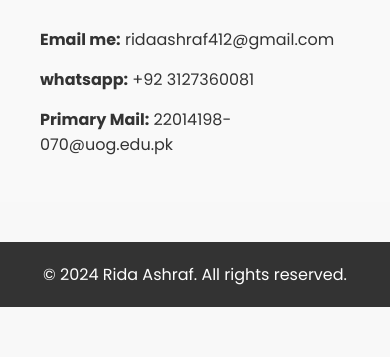
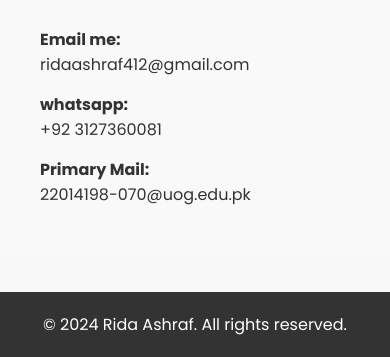
Before and after one commit to Waleed-khattak/HTML_CSS_Portfollio, a plain HTML site: page index.html in a window 390 px wide. Shown: the part 2551-2908 px from the top of the page. Before the commit the page ends 2858 px from the top, so only its background shows below. Drawn offline with Linux system fonts and the light colour scheme.

Commit message:
Update style.css

```diff
--- a/style.css
+++ b/style.css
@@ -207,6 +207,13 @@ h2 {
     margin-right: 20px;
 }
 
+@media screen and (max-width: 600px)
+{
+ #contact li a {
+ display: block;
+}
+}
+
 footer {
     background-color: #333;
     color: #fff;
```
